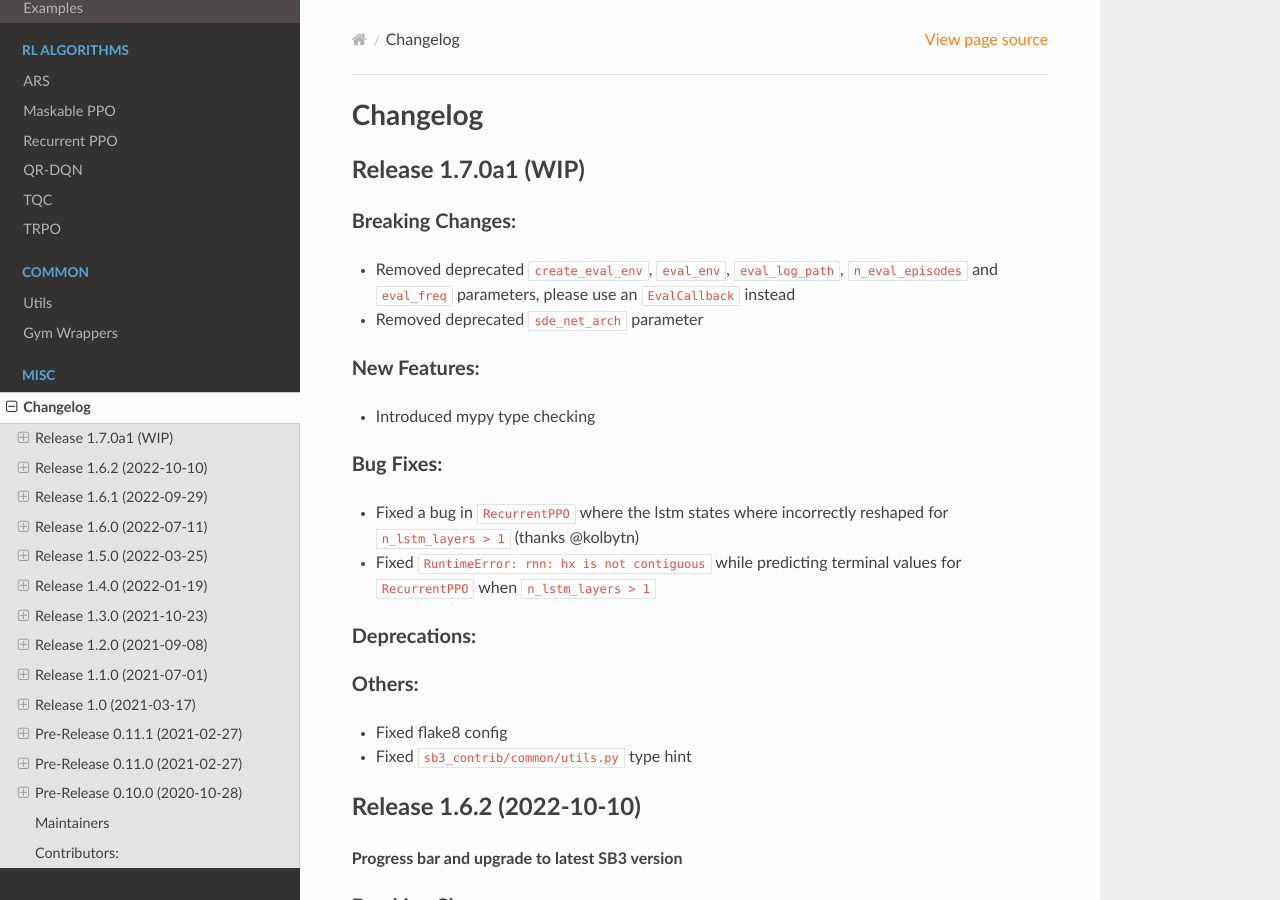
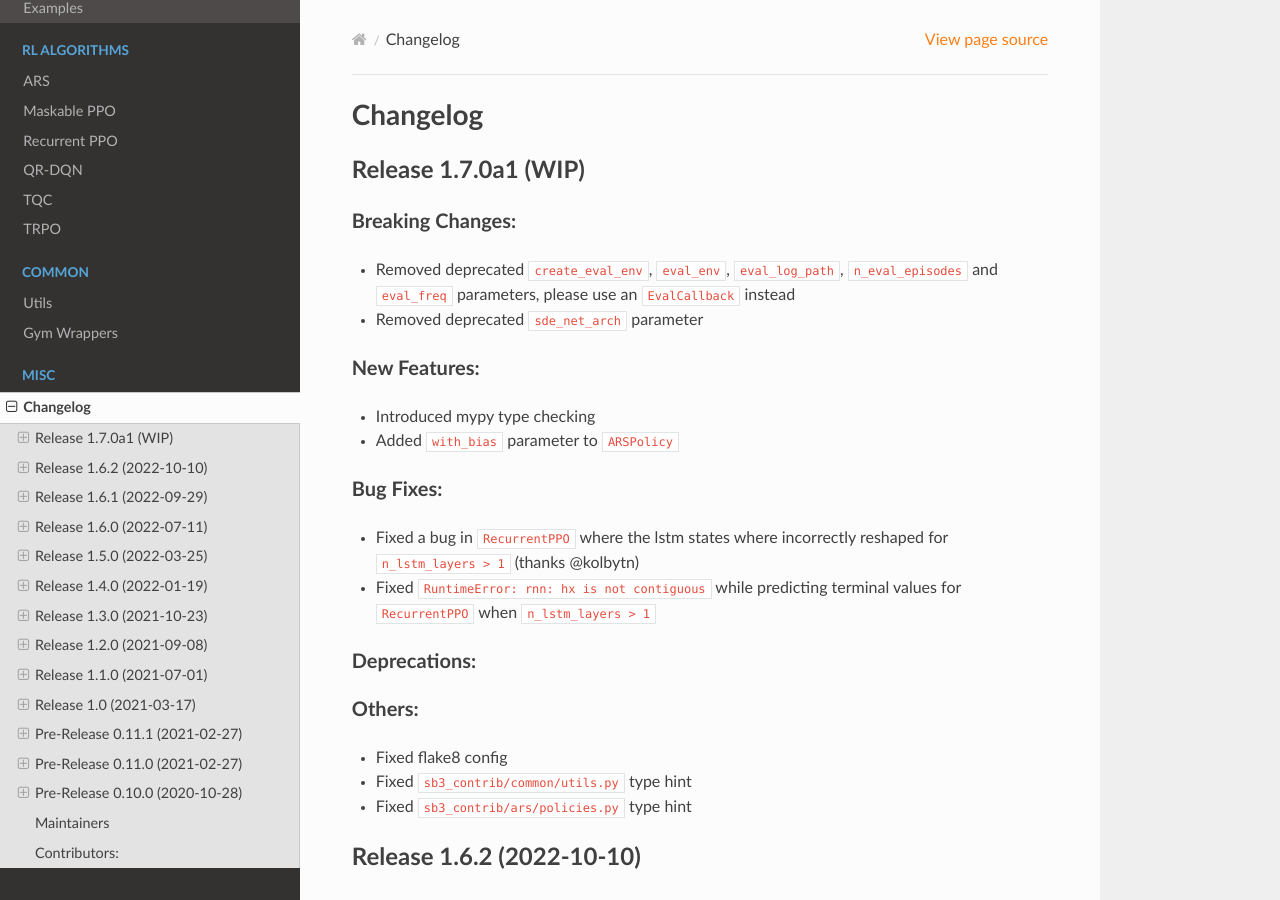
Before and after one commit to Stable-Baselines-Team/stable-baselines3-contrib, a Sphinx documentation site: the page built from docs/misc/changelog.rst, in a window 1280 px wide and 900 px high. Built offline with Sphinx 7.4.7 and the Read the Docs theme 2.0.0, drawn with Linux system fonts in a browser that asks for light colours.

Commit message:
Update changelog

```diff
--- a/docs/misc/changelog.rst
+++ b/docs/misc/changelog.rst
@@ -15,6 +15,7 @@ Breaking Changes:
 New Features:
 ^^^^^^^^^^^^^
 - Introduced mypy type checking
+- Added ``with_bias`` parameter to ``ARSPolicy``
 
 Bug Fixes:
 ^^^^^^^^^^
@@ -28,6 +29,7 @@ Others:
 ^^^^^^^
 - Fixed flake8 config
 - Fixed ``sb3_contrib/common/utils.py`` type hint
+- Fixed ``sb3_contrib/ars/policies.py`` type hint
 
 Release 1.6.2 (2022-10-10)
 --------------------------
```
